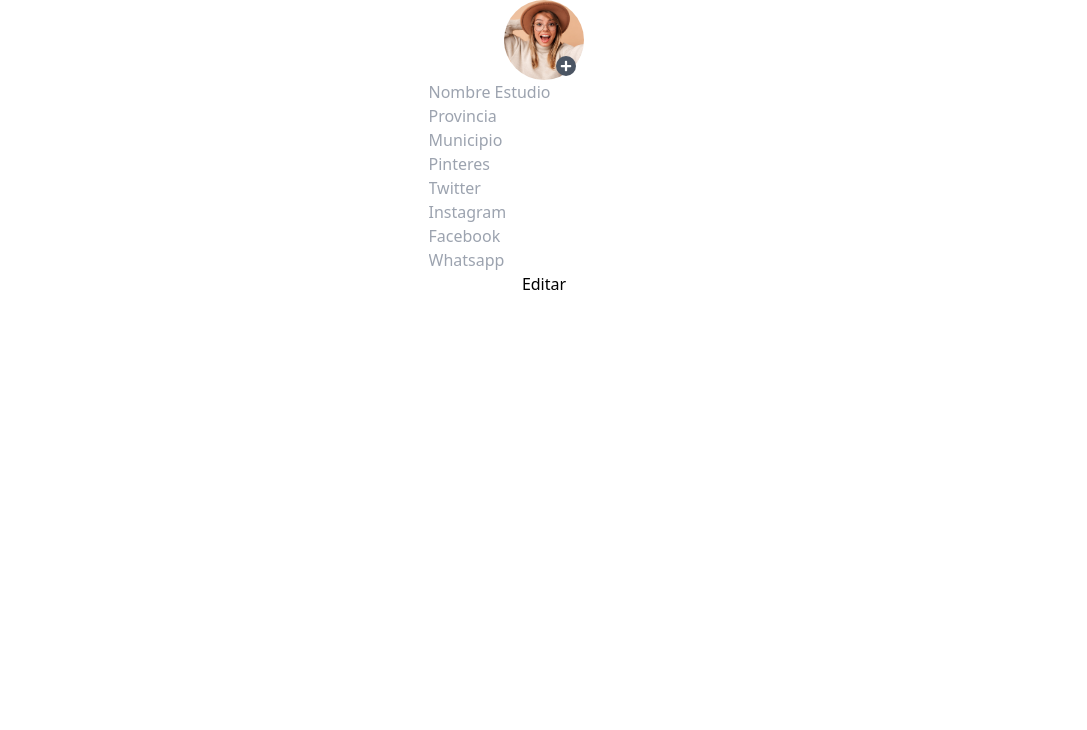
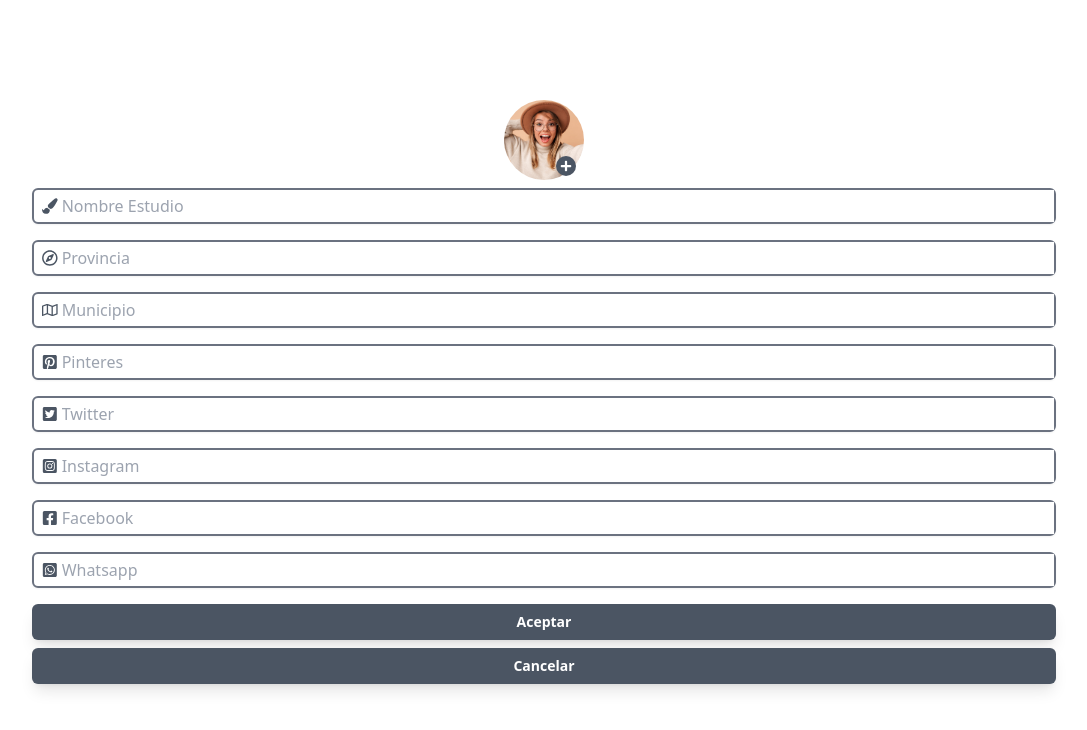
Before and after one commit to AlbeTorres/tatuarte, a React (Create React App) app: page /estudioform in a window 1280 px wide. Shown: the top 730 px of the page, without its empty margins (96-1183 px from the left). Built offline with nearby package versions, Linux system fonts and the light colour scheme.

Commit message:
editar estudio creado prototipo

```diff
--- a/src/index.css
+++ b/src/index.css
@@ -9,8 +9,10 @@
 }
 
 .input{
-    @apply py-1 px-5 border-2 border-gray-500 rounded-md shadow-sm
+    @apply py-1 px-3 border-2 border-gray-500 rounded-md shadow-sm
 }
+
+
 
 
 
--- a/src/pages/estudioForm/Estudioform.js
+++ b/src/pages/estudioForm/Estudioform.js
@@ -1,6 +1,8 @@
 import React from 'react';
 import './estudioForm.css';
-import {FaPlus} from 'react-icons/fa';
+import {FaPlus,FaRegCompass,FaRegMap, FaPinterestSquare, FaTwitterSquare,
+    FaWhatsappSquare, FaFacebookSquare,FaInstagramSquare, FaPaintBrush} from 'react-icons/fa';
+import { Link } from 'react-router-dom';
 
 const Estudioform = () => {
 
@@ -13,40 +15,55 @@ const Estudioform = () => {
 
 
   return (
-    <form onSubmit={onSubmit} className='flex flex-col items-center ' >
-        <label for='formImg' className=' rounded-full w-20 h-20 relative '>
-            <img  src='img/test.jpg' alt={''} className=' rounded-full w-full h-full object-cover'/>
-            <FaPlus className=' absolute bottom-1 right-2 text-white text-xl bg-gray-600 rounded-full p-1'></FaPlus>
-        </label>
-        <input id='formImg' type={'file'} alt={''} className='hidden h-full w-full'
-            accept='image/png, image/jpg '  />
-        <div>
-            <input type={ 'text '} placeholder={'Nombre Estudio'} />
+    <form onSubmit={onSubmit} className='flex flex-col items-center justify-center h-screen ' >
+        <div className=''>
+            <label htmlFor='formImg' className='rounded-full w-20 h-20 relative block '>
+                <img  src='img/test.jpg' alt={''} className=' rounded-full w-full h-full object-cover'/>
+                <FaPlus className=' absolute bottom-1 right-2 text-white text-xl bg-gray-600 rounded-full p-1'></FaPlus>
+            </label>
+            <input id='formImg' type={'file'} alt={''} className='hidden h-full w-full'
+                accept='image/png, image/jpg '  />
         </div>
-        <div>
-            <input type={ 'text'} placeholder={'Provincia'}/>
+
+
+        <div className=' input-estudioForm_div'>
+            <FaPaintBrush className='input-icon' ></FaPaintBrush>
+            <input className='input-estudioForm' type={ 'text '} placeholder={'Nombre Estudio'} />
         </div>
-        <div>
-            <input type={ 'text'}  placeholder={'Municipio'} />
+
+        <div className=' input-estudioForm_div'>
+            <FaRegCompass className='input-icon'></FaRegCompass>
+            <input className='input-estudioForm' type={'text'} placeholder={'Provincia'}/>
         </div>
-        <div>
-            <input type={'url'} placeholder={'Pinteres'}/>
+        <div className=' input-estudioForm_div'>
+            <FaRegMap className='input-icon'></FaRegMap>
+            <input className='input-estudioForm' type={ 'text'}  placeholder={'Municipio'} />
         </div>
-        <div>
-            <input type={'url'} placeholder={'Twitter'}/>
+        <div className=' input-estudioForm_div'>
+            <FaPinterestSquare className='input-icon'></FaPinterestSquare>
+            <input className='input-estudioForm' type={'url'} placeholder={'Pinteres'}/>
         </div>
-        <div>
-            <input type={'url'} placeholder={'Instagram'}/>
+        <div className=' input-estudioForm_div'>
+            <FaTwitterSquare className='input-icon'></FaTwitterSquare>
+            <input className='input-estudioForm' type={'url'} placeholder={'Twitter'}/>
         </div>
-        <div>
-            <input type={'url'} placeholder={'Facebook'}/>
+        <div className=' input-estudioForm_div'>
+            <FaInstagramSquare className='input-icon'></FaInstagramSquare>
+            <input className='input-estudioForm' type={'url'} placeholder={'Instagram'}/>
         </div>
-        <div>
-            <input type={'url'} placeholder={'Whatsapp'}/>
+        <div className=' input-estudioForm_div'>
+            <FaFacebookSquare className='input-icon'></FaFacebookSquare>
+            <input className='input-estudioForm' type={'url'} placeholder={'Facebook'}/>
         </div>
-        <div>
-            <input type={'submit'} value='Editar' />
+        <div className=' input-estudioForm_div'>
+            <FaWhatsappSquare className='input-icon'></FaWhatsappSquare>
+            <input className='input-estudioForm' type={'url'} placeholder={'Whatsapp'}/>
         </div>
+        <div className='w-4/5 my-2'>
+            <input className='btn' type={'submit'} value='Aceptar' />
+            <Link to={'/estudio'} className='btn text-center my-2'>Cancelar</Link>
+        </div>
+
 
 
     </form>
--- a/src/pages/estudioForm/estudioForm.css
+++ b/src/pages/estudioForm/estudioForm.css
@@ -0,0 +1,11 @@
+.input-estudioForm_div{
+    @apply my-2 flex items-center pl-1 w-4/5 border-2 border-gray-500 rounded-md shadow-sm
+}
+
+.input-estudioForm{
+    @apply py-1  w-full
+}
+
+.input-icon{
+    @apply text-2xl p-1 text-gray-600
+}
```
